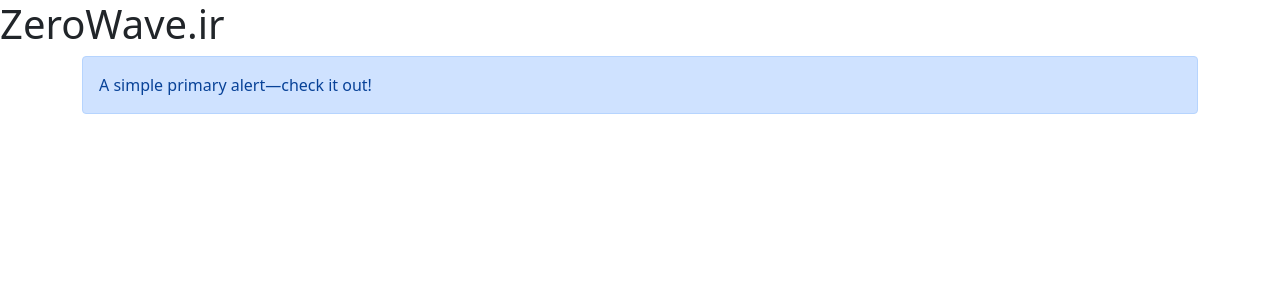
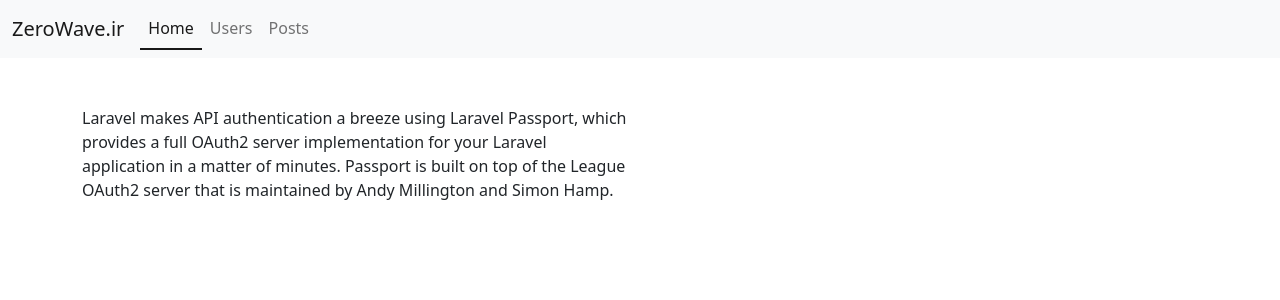
Before and after one commit to soorenaa1362/Vue3-SPA, a Vue app: page / in a window 1280 px wide. Shown: the top 300 px of the page. Built offline with nearby package versions, Linux system fonts and the light colour scheme.

Commit message:
02 Header Ok and Before Install Axios

```diff
--- a/src/App.vue
+++ b/src/App.vue
@@ -1,19 +1,17 @@
 <template>
-    <h1>ZeroWave.ir</h1>
-
-    <div class="container">
-        <div class="alert alert-primary" role="alert">
-            A simple primary alert—check it out!
-        </div>
-    </div>
+    <Header />
 
     <router-view></router-view>
 </template>
 
 <script>
+import Header from './components/sections/Header.vue'
 
 export default {
-    name: 'App'
+    name: 'App',
+    components: {
+        Header
+    }
 }
 </script>
 
--- /dev/null
+++ b/src/components/sections/Header.vue
@@ -0,0 +1,40 @@
+<template>
+    <header>
+        <nav class="navbar navbar-expand-lg navbar-light bg-light">
+            <div class="container-fluid">
+                <a class="navbar-brand" href="#">ZeroWave.ir</a>
+                <button class="navbar-toggler" type="button" data-bs-toggle="collapse" data-bs-target="#navbarSupportedContent" aria-controls="navbarSupportedContent" aria-expanded="false" aria-label="Toggle navigation">
+                <span class="navbar-toggler-icon"></span>
+                </button>
+                <div class="collapse navbar-collapse" id="navbarSupportedContent">
+                    <ul class="navbar-nav me-auto mb-2 mb-lg-0">
+                        <li class="nav-item">
+                            <router-link class="nav-link" to="/">Home</router-link>
+                        </li>
+                        <li class="nav-item">
+                            <router-link class="nav-link" to="/users">Users</router-link>
+                        </li>
+                        <li class="nav-item">
+                            <router-link class="nav-link" to="/posts">Posts</router-link>
+                        </li>
+                    </ul>
+
+                </div>
+            </div>
+        </nav>
+
+    </header>
+</template>
+
+<script>
+export default {
+    name: "Header"
+}
+</script>
+
+<style>
+    .router-link-active{
+        color: rgba(0, 0, 0, 0.9) !important;
+        border-bottom: 2px solid rgba(0, 0, 0, 0.9) !important;
+    }
+</style>
--- /dev/null
+++ b/src/pages/Home.vue
@@ -0,0 +1,24 @@
+<template>
+    <div class="container mt-5">
+        <div class="row">
+            <div class="col-md-6">
+                <p>
+                    Laravel makes API authentication a breeze using Laravel Passport,
+                    which provides a full OAuth2 server implementation for your Laravel
+                    application in a matter of minutes. Passport is built on top of the
+                    League OAuth2 server that is maintained by Andy Millington and Simon Hamp.
+                </p>
+            </div>
+        </div>
+    </div>
+</template>
+
+<script>
+export default {
+
+}
+</script>
+
+<style>
+
+</style>
--- a/src/router.js
+++ b/src/router.js
@@ -1,6 +1,9 @@
 import {createRouter, createWebHistory} from 'vue-router';
+import Home from './pages/Home.vue';
 
-const routes = [];
+const routes = [
+    { path: "/", name: "home", component:Home }
+];
 
 const router = createRouter({
     history: createWebHistory(),
```
